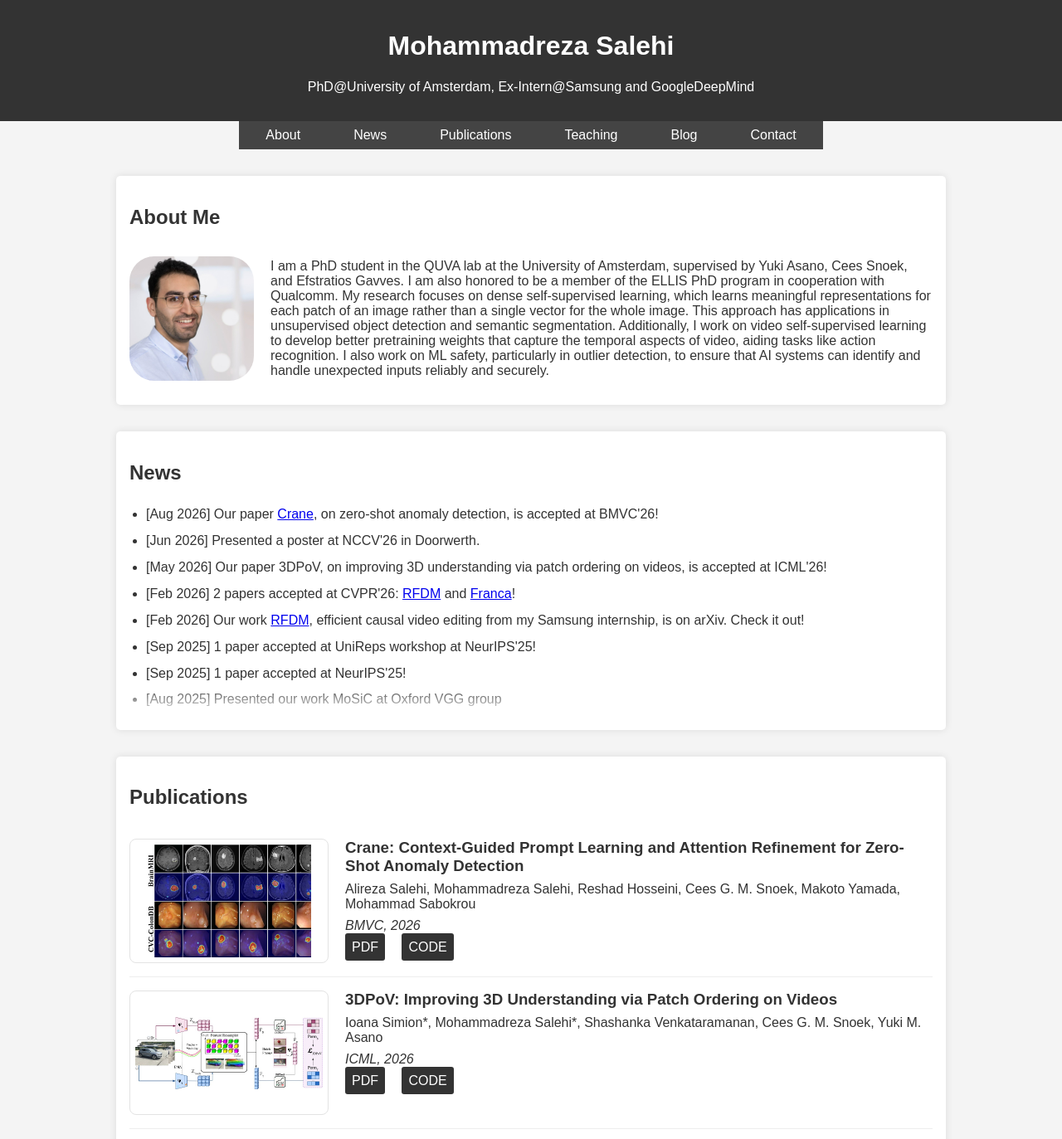
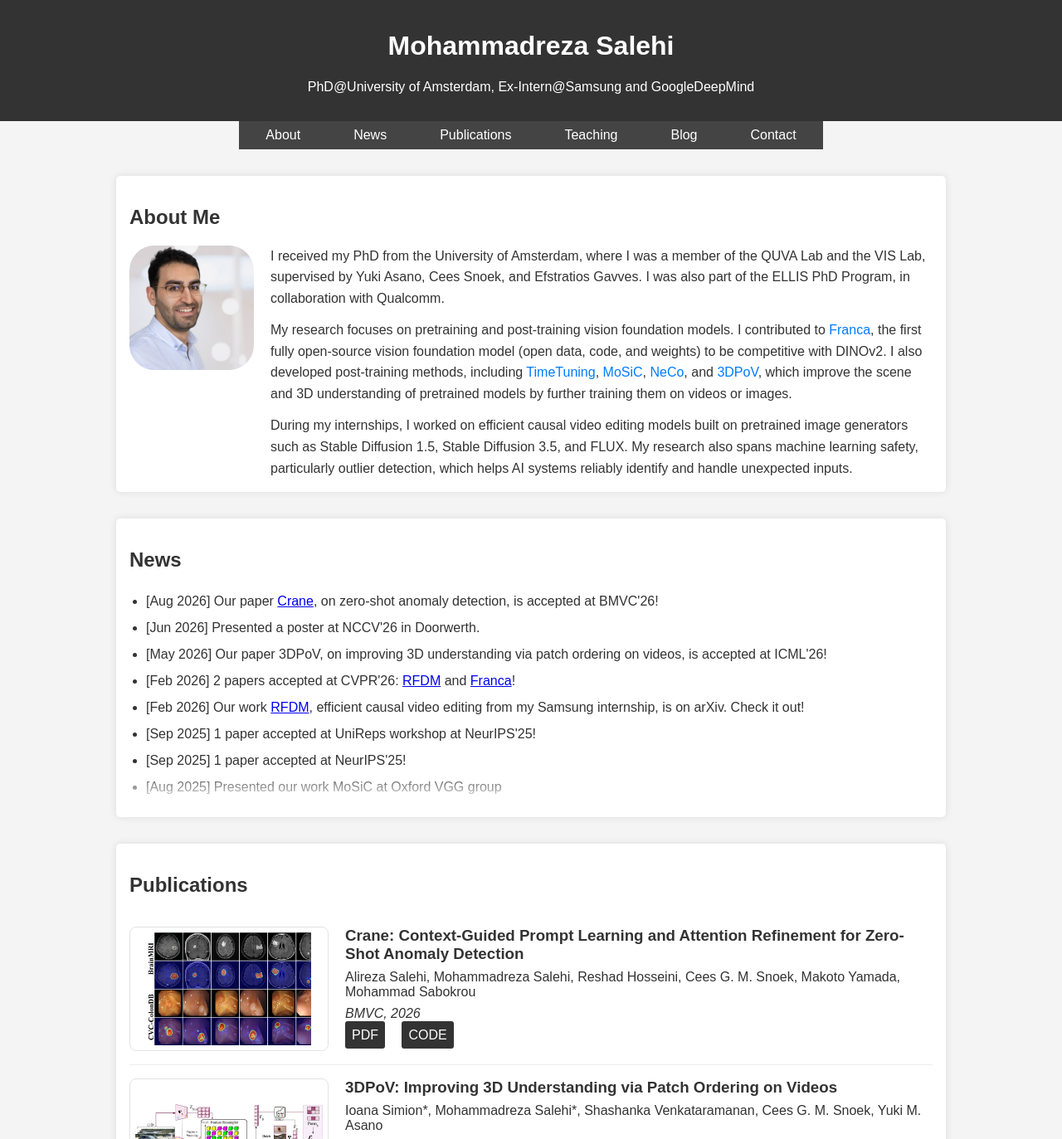
Before and after one commit to SMSD75/SMSD75.github.io, a Jekyll site: the page index.html, which Jekyll copies as it is, in a window 1280 px wide, cut to the strip 0-1373 px from the top of the page. Shown: the whole strip at 83% size. Built offline with Jekyll 4.4.1, drawn with Linux system fonts in a browser that asks for light colours.

Commit message:
Update bio; stack About on mobile; refresh meta description
Co-Authored-By: Claude Opus 5.5 <noreply@anthropic.com>
Claude-Session: https://claude.ai/code/session_01BL93qawRCQviztNJ2jcivC

```diff
--- a/index.html
+++ b/index.html
@@ -5,10 +5,10 @@
     <link rel="stylesheet" href="https://cdnjs.cloudflare.com/ajax/libs/font-awesome/5.15.4/css/all.min.css">
     <meta charset="UTF-8">
     <meta name="viewport" content="width=device-width, initial-scale=1.0">
-    <meta name="description" content="Mohammadreza Salehi - PhD@University of Amsterdam,Ex-Intern@Samsung AI Center Cambridge&GoogleDeepMind, Working on Self-Supervised Learning (SSL)">
+    <meta name="description" content="Mohammadreza Salehi - PhD, University of Amsterdam. Pretraining and post-training of vision foundation models; ex-intern at Samsung AI Center Cambridge and Google DeepMind.">
     <meta name="keywords" content="Mohammadreza Salehi, PhD Student, QUVA Lab, University of Amsterdam, ELLIS PhD program, self-supervised learning, video data analysis, machine learning safety, unsupervised object detection, semantic segmentation, outlier detection, AI systems, diffusion models, video-editing, flow-matching">
     <title>Mohammadreza Salehi</title>
-    <link rel="stylesheet" href="style.css?v=20260925c">
+    <link rel="stylesheet" href="style.css?v=20260925d">
 </head>
 <body>
     <header>
@@ -29,8 +29,12 @@
         <section id="About">
             <h2>About Me</h2>
             <div class="about-content">
-                <img loading="lazy" src="images/me_1.jpg" alt="Your Photo" class="about-image"></img>
-                <p>I am a PhD student in the QUVA lab at the University of Amsterdam, supervised by Yuki Asano, Cees Snoek, and Efstratios Gavves. I am also honored to be a member of the ELLIS PhD program in cooperation with Qualcomm. My research focuses on dense self-supervised learning, which learns meaningful representations for each patch of an image rather than a single vector for the whole image. This approach has applications in unsupervised object detection and semantic segmentation. Additionally, I work on video self-supervised learning to develop better pretraining weights that capture the temporal aspects of video, aiding tasks like action recognition. I also work on ML safety, particularly in outlier detection, to ensure that AI systems can identify and handle unexpected inputs reliably and securely.</p>
+                <img src="images/me_1.jpg" alt="Mohammadreza Salehi" class="about-image"></img>
+                <div class="about-text">
+                    <p>I received my PhD from the University of Amsterdam, where I was a member of the QUVA Lab and the VIS Lab, supervised by Yuki Asano, Cees Snoek, and Efstratios Gavves. I was also part of the ELLIS PhD Program, in collaboration with Qualcomm.</p>
+                    <p>My research focuses on pretraining and post-training vision foundation models. I contributed to <a href="https://arxiv.org/abs/2507.14137">Franca</a>, the first fully open-source vision foundation model (open data, code, and weights) to be competitive with DINOv2. I also developed post-training methods, including <a href="https://arxiv.org/abs/2308.11796">TimeTuning</a>, <a href="https://arxiv.org/abs/2506.08694">MoSiC</a>, <a href="https://arxiv.org/abs/2408.11054">NeCo</a>, and <a href="https://github.com/Ioana-Simion/3DPoV">3DPoV</a>, which improve the scene and 3D understanding of pretrained models by further training them on videos or images.</p>
+                    <p>During my internships, I worked on efficient causal video editing models built on pretrained image generators such as Stable Diffusion 1.5, Stable Diffusion 3.5, and FLUX. My research also spans machine learning safety, particularly outlier detection, which helps AI systems reliably identify and handle unexpected inputs.</p>
+                </div>
             </div>
         </section>
         <section id="News">
--- a/style.css
+++ b/style.css
@@ -190,10 +190,25 @@ footer {
 
 .about-content {
     display: flex;
-    align-items: center;
+    align-items: flex-start;
+}
+
+.about-text p {
+    margin: 0 0 0.8rem;
+    line-height: 1.6;
+}
+
+.about-text p:last-child {
+    margin-bottom: 0;
+}
+
+.about-text a {
+    color: #007BFF;
+    text-decoration: none;
 }
 
 .about-image {
+    flex-shrink: 0;
     border-radius: 20%;
     margin-right: 20px;
     width: 150px; /* Adjust the size as needed */
@@ -361,6 +376,8 @@ footer {
 .highlight .o, .highlight .ow { color: #d73a49; }
 
 @media (max-width: 640px) {
+    .about-content { flex-direction: column; align-items: center; }
+    .about-image { margin: 0 0 1rem; }
     main { padding: 1rem; box-sizing: border-box; }
     .post-title { font-size: 1.6rem; }
     .post-content { font-size: 1rem; }
```
